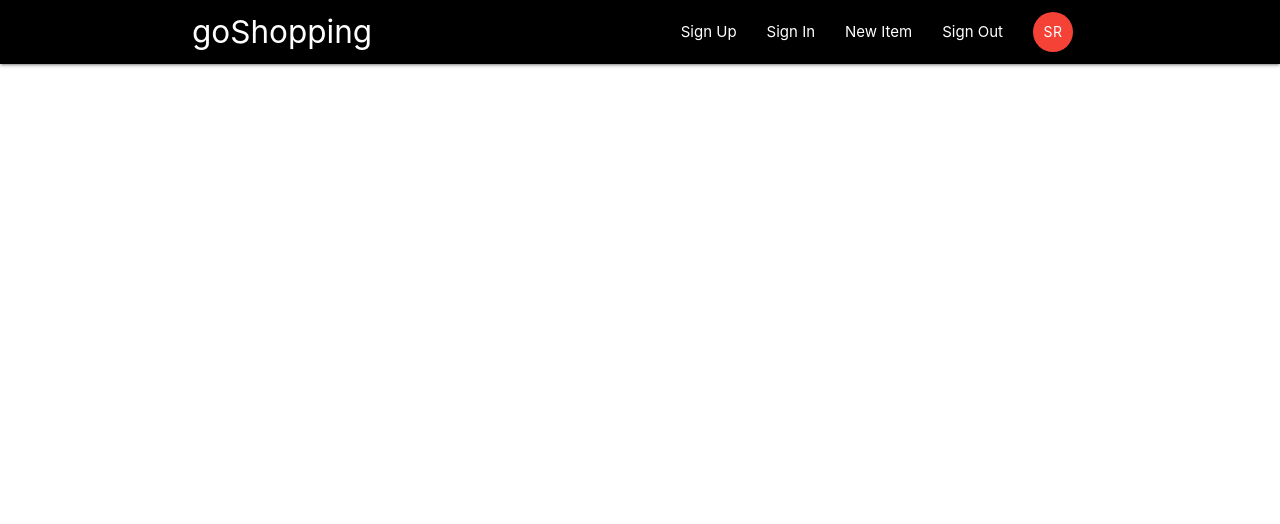
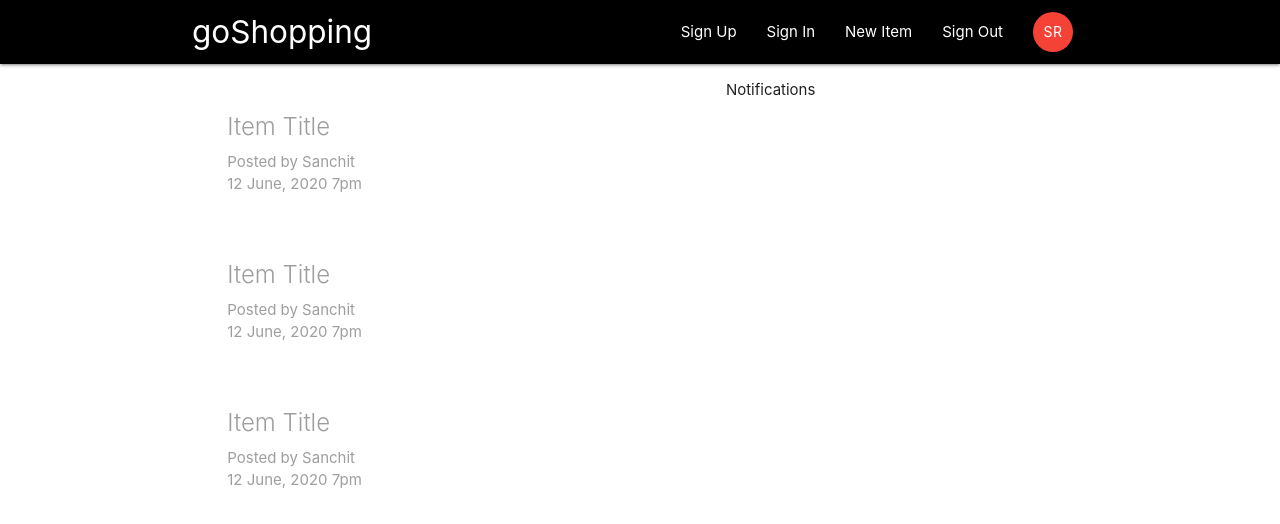
Before and after one commit to Sanchitraina1999/goShopping, a React (Create React App) app in the folder goshopping/: page / in a window 1280 px wide. Shown: the top 524 px of the page. Built offline with nearby package versions, Linux system fonts and the light colour scheme.

Commit message:
Dashboard Component added :tada:

```diff
--- a/goshopping/src/App.js
+++ b/goshopping/src/App.js
@@ -1,13 +1,18 @@
 import React, { Component } from "react";
-import { BrowserRouter } from "react-router-dom";
+import { BrowserRouter, Switch, Route } from "react-router-dom";
 import Navbar from "./components/layout/Navbar";
+import Dashboard from "./components/dashboard/Dashboard";
 
 class App extends Component {
   render() {
     return (
       <BrowserRouter>
-        <Navbar />
-        <div className="App"></div>
+        <div className="App">
+          <Navbar />
+          <Switch>
+            <Route path="/" component={Dashboard}></Route>
+          </Switch>
+        </div>
       </BrowserRouter>
     );
   }
--- a/goshopping/src/components/dashboard/Dashboard.js
+++ b/goshopping/src/components/dashboard/Dashboard.js
@@ -0,0 +1,22 @@
+import React, { Component } from "react";
+import Notifications from "./Notifications";
+import ItemList from "../items/ItemList";
+
+class Dashboard extends Component {
+  render() {
+    return (
+      <div className="dashboard container">
+        <div className="row">
+          <div className="col s12 m6">
+            <ItemList />
+          </div>
+          <div className="col s12 m5 offset-m1">
+            <Notifications />
+          </div>
+        </div>
+      </div>
+    );
+  }
+}
+
+export default Dashboard;
--- /dev/null
+++ b/goshopping/src/components/dashboard/Notifications.js
@@ -0,0 +1,11 @@
+import React from "react";
+
+const Notifications = () => {
+  return (
+    <div>
+      <p>Notifications</p>
+    </div>
+  );
+};
+
+export default Notifications;
--- a/goshopping/src/components/items/ItemList.js
+++ b/goshopping/src/components/items/ItemList.js
@@ -0,0 +1,33 @@
+import React from "react";
+
+const ItemList = () => {
+  return (
+    <div className="Item-list section">
+      <div className="card z-depth-0 ItemSummary">
+        <div className="card-content grey-text text-darken0-3">
+          <span className="card-title">Item Title</span>
+          <p>Posted by Sanchit</p>
+          <p className="grey-text">12 June, 2020 7pm</p>
+        </div>
+      </div>
+
+      <div className="card z-depth-0 ItemSummary">
+        <div className="card-content grey-text text-darken0-3">
+          <span className="card-title">Item Title</span>
+          <p>Posted by Sanchit</p>
+          <p className="grey-text">12 June, 2020 7pm</p>
+        </div>
+      </div>
+
+      <div className="card z-depth-0 ItemSummary">
+        <div className="card-content grey-text text-darken0-3">
+          <span className="card-title">Item Title</span>
+          <p>Posted by Sanchit</p>
+          <p className="grey-text">12 June, 2020 7pm</p>
+        </div>
+      </div>
+    </div>
+  );
+};
+
+export default ItemList;
```
